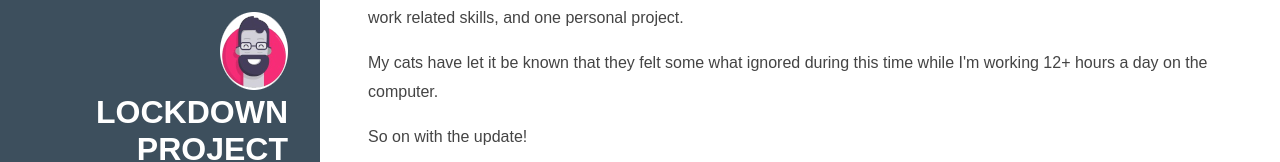
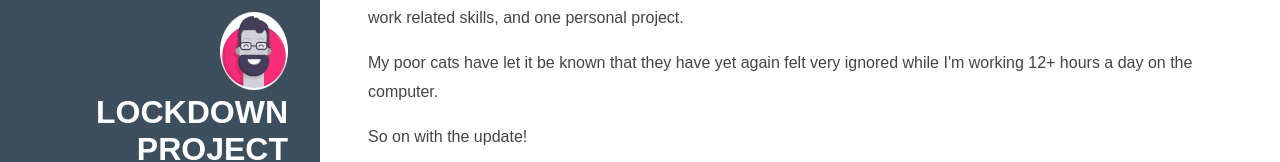
Before and after one commit to paulcockrell/paulcockrell.github.io, a plain HTML site: page part2.html in a window 1280 px wide. Shown: the part 244-406 px from the top of the page. Drawn offline with nearby package versions, Linux system fonts and the light colour scheme.

Commit message:
Reorder sentence

```diff
--- a/part2.html
+++ b/part2.html
@@ -51,7 +51,7 @@
                             skills, and one personal project.
                         </p>
                         <p>
-                            My cats have let it be known that they felt some what ignored during this time while I'm working 12+ hours a day
+                            My poor cats have let it be known that they have yet again felt very ignored while I'm working 12+ hours a day
                             on the computer.
                         </p>
                         <p>
```
